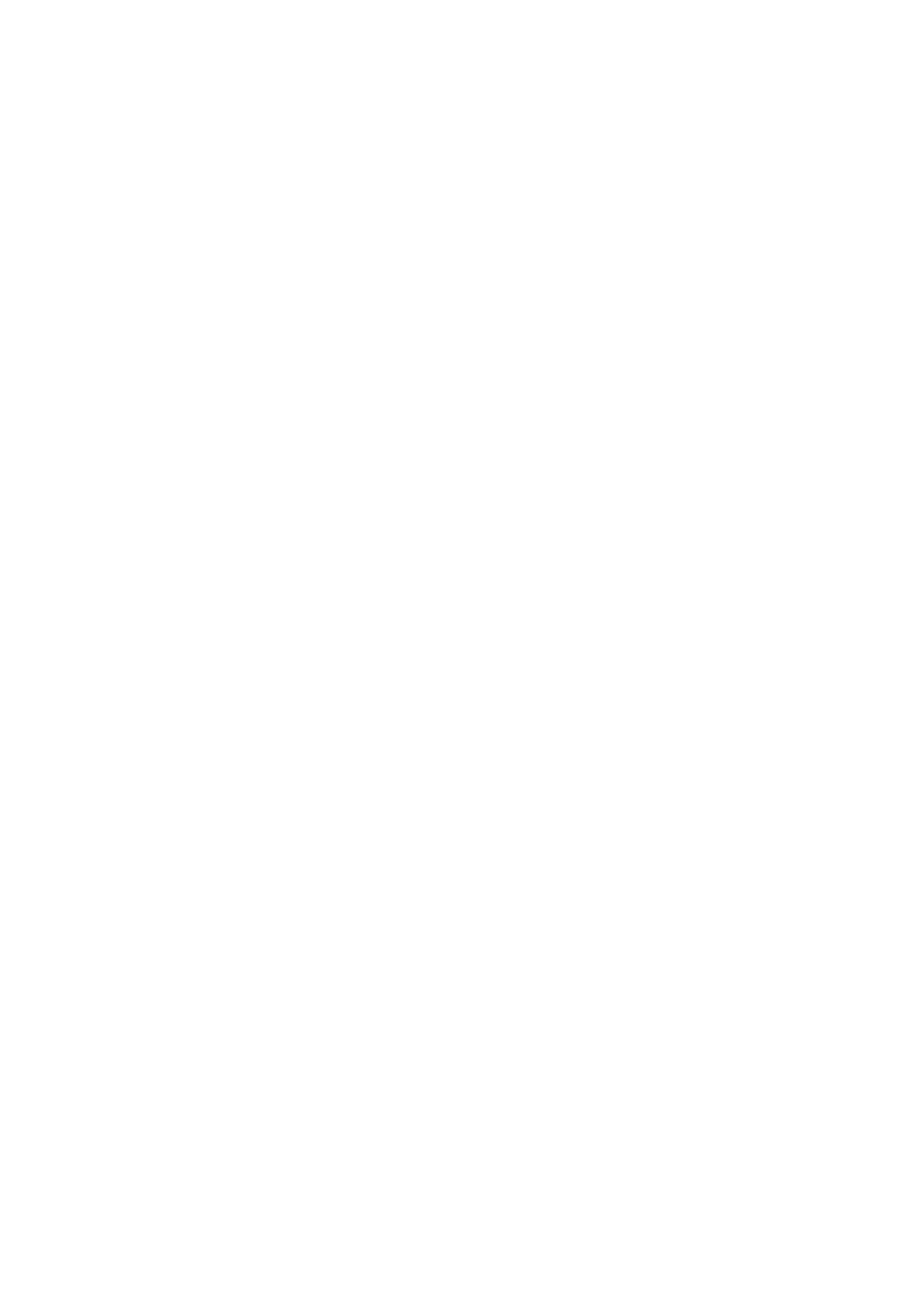
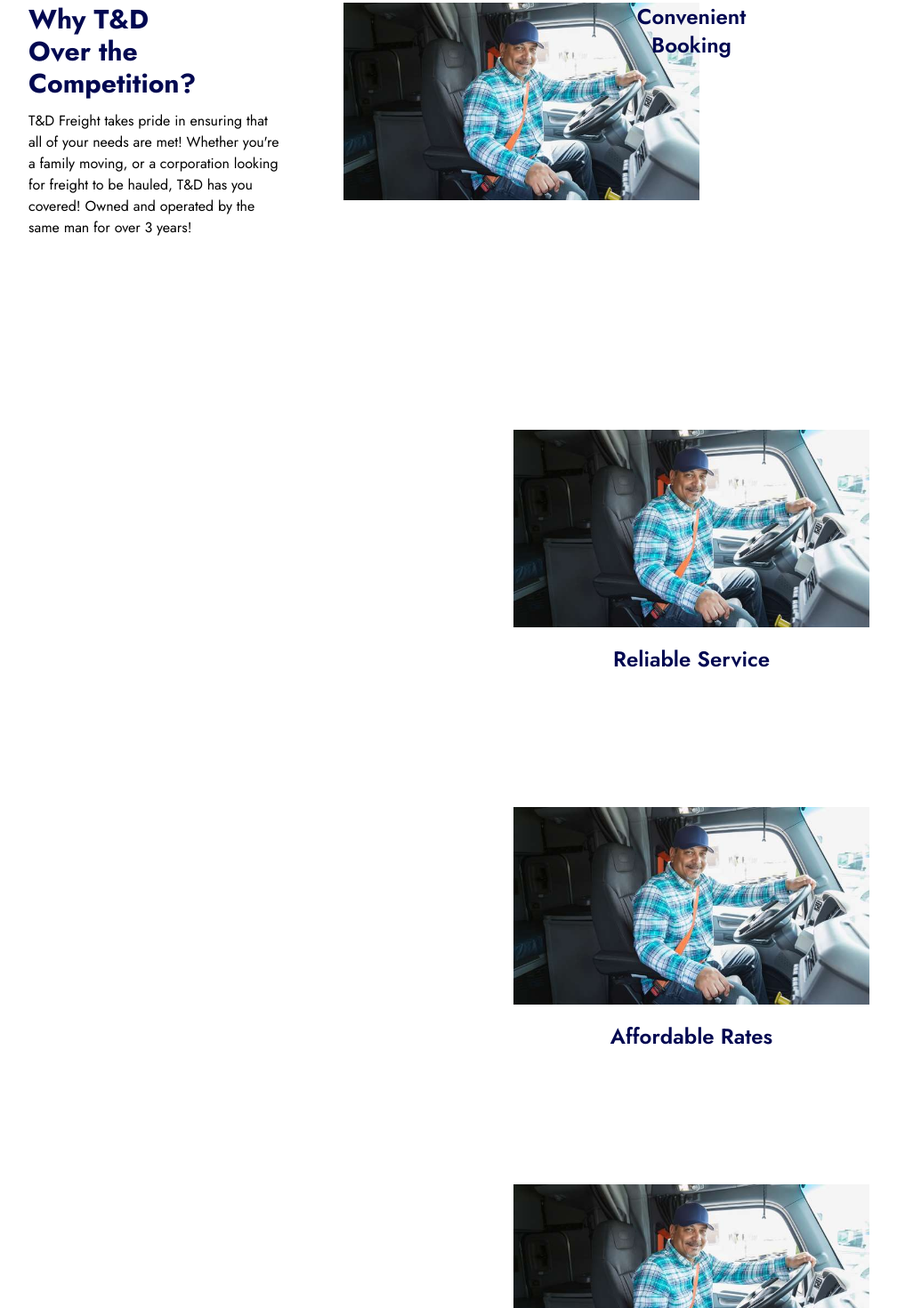
Before and after one commit to Ousman-T/FrontEndProject, a React (Vite) app: page / in a window 1280 px wide. Shown: the part 840-2310 px from the top of the page at 89% size, without its empty margins (24-1032 px from the left). Before the commit the page ends 800 px from the top, so only its background shows below. Built offline with nearby package versions, Linux system fonts and the light colour scheme.

Commit message:
feature page (#4)

```diff
--- a/src/App.jsx
+++ b/src/App.jsx
@@ -1,12 +1,14 @@
 import './App.css'
 import Navbar from "./components/Navbar.jsx"
 import Home from "./components/Home.jsx"
+import Features from './components/Features.jsx'
 function App() {
 
   return (
     <>
       <Navbar />
       <Home />
+      <Features />
     </>
   )
 }
--- /dev/null
+++ b/src/components/Features.jsx
@@ -0,0 +1,46 @@
+import driverpay from "../assets/driverpay.jpg";
+
+const Features = () => {
+    return (
+        <div className="my-24 md:px-14 px-4 max-w-screen-2xl mx-auto">
+            <div className="flex flex-col lg:flex-row justify-between items-start gap-10">
+                <div className="lg:w-1/4">
+                    <h3 className="text-3xl text-primary font-bold lg:w-1/2 mb-3">
+                        Why T&D Over the Competition?
+                    </h3>
+                    <p className="text-base text-tertiary">
+                        T&D Freight takes pride in ensuring that all of your needs are met! Whether you're a family moving, or a corporation looking for freight to be hauled, T&D has you covered! Owned and operated by the same man for over 3 years!
+                    </p>
+                </div>
+                <div className="w-full lg:w-3/4">
+                    <div className="bg-[rgba(255, 255, 255, 0.04)] rounded-[35px] h-96 shadow-3xl p-8 flex justify-center items-center hover:translate-y-4 transition-all duration-300">
+                        <div className="grid md:grid-cols-3 sm:grid-cols-2 grid-cols-1 items-start md:gap-12 gap-8">
+                            <img src={driverpay} alt="Trucker behind wheel" style={{ maxWidth: '400px', maxHeight: '400px' }} />
+                            <h5 className="text-2xl font-semibold text-primary px-5 text-center lg:h-[386px]">Convenient Booking</h5>
+                        </div>
+                    </div>
+                    <div className="bg-[rgba(255, 255, 255, 0.04)] rounded-[35px] h-96 shadow-3xl p-8 flex justify-center items-center hover:translate-y-4 transition-all duration-300 mt-10">
+                        <div>
+                            <img src={driverpay} alt="Trucker behind wheel" style={{ maxWidth: '400px', maxHeight: '400px' }} />
+                            <h5 className="text-2xl font-semibold text-primary px-5 text-center mt-5">Reliable Service</h5>
+                        </div>
+                    </div>
+                    <div className="bg-[rgba(255, 255, 255, 0.04)] rounded-[35px] h-96 shadow-3xl p-8 flex justify-center items-center hover:translate-y-4 transition-all duration-300 mt-10">
+                        <div>
+                            <img src={driverpay} alt="Trucker behind wheel" style={{ maxWidth: '400px', maxHeight: '400px' }} />
+                            <h5 className="text-2xl font-semibold text-primary px-5 text-center mt-5">Affordable Rates</h5>
+                        </div>
+                    </div>
+                    <div className="bg-[rgba(255, 255, 255, 0.04)] rounded-[35px] h-96 shadow-3xl p-8 flex justify-center items-center hover:translate-y-4 transition-all duration-300 mt-10">
+                        <div>
+                            <img src={driverpay} alt="Trucker behind wheel" style={{ maxWidth: '400px', maxHeight: '400px' }} />
+                            <h5 className="text-2xl font-semibold text-primary px-5 text-center mt-5">Experienced Drivers</h5>
+                        </div>
+                    </div>
+                </div>
+            </div>
+        </div>
+    );
+};
+
+export default Features;
--- a/tailwind.config.js
+++ b/tailwind.config.js
@@ -11,6 +11,9 @@ export default {
         "secondary": "#9A7AF1",
         "tartiary": "#707070",
         "pink": "#EE9AE5"
+      },
+      boxShadow: {
+        '3x1': '0px 10px 50px 0px rgba(0, 0, 0, 0.15)',
       }
     },
   },
```
Also changed, not shown: src/assets/driverpay.jpg (added).
